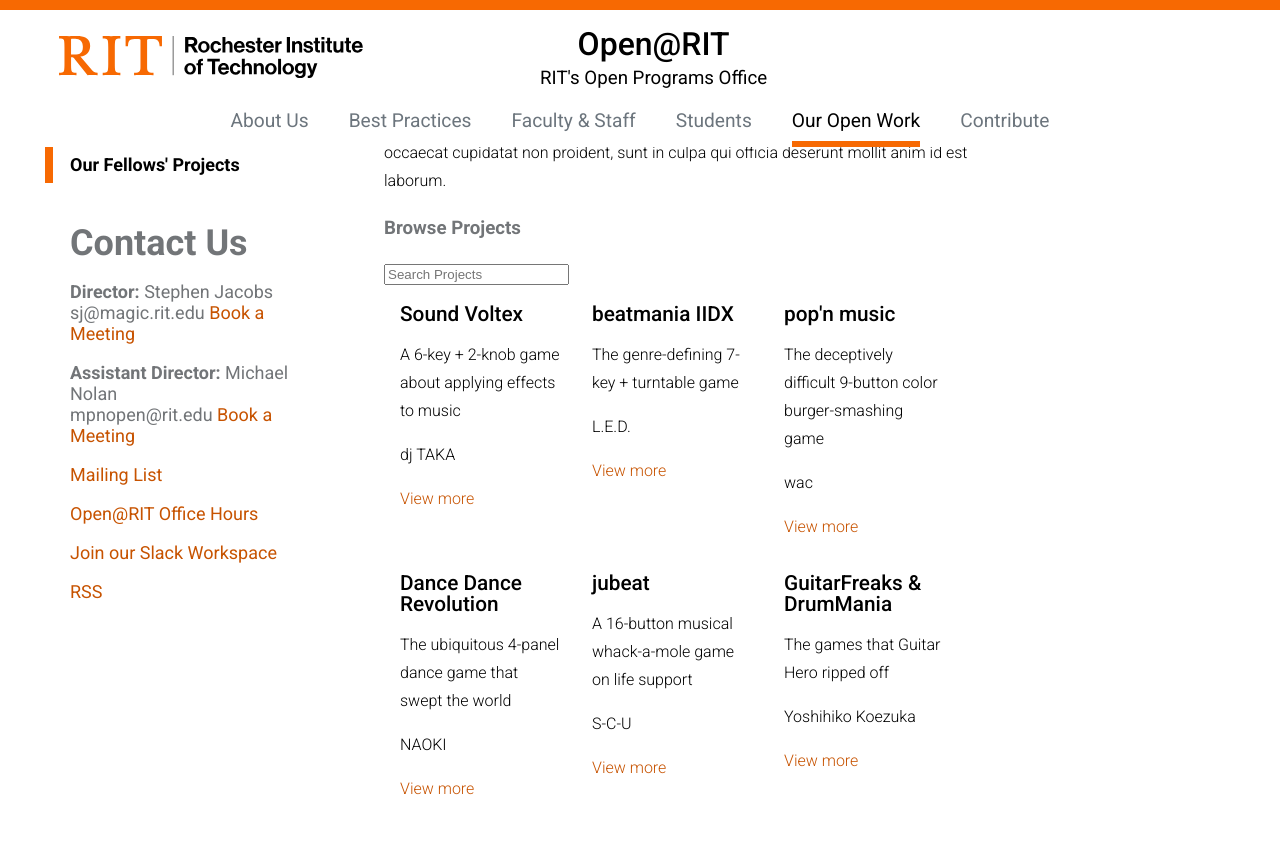
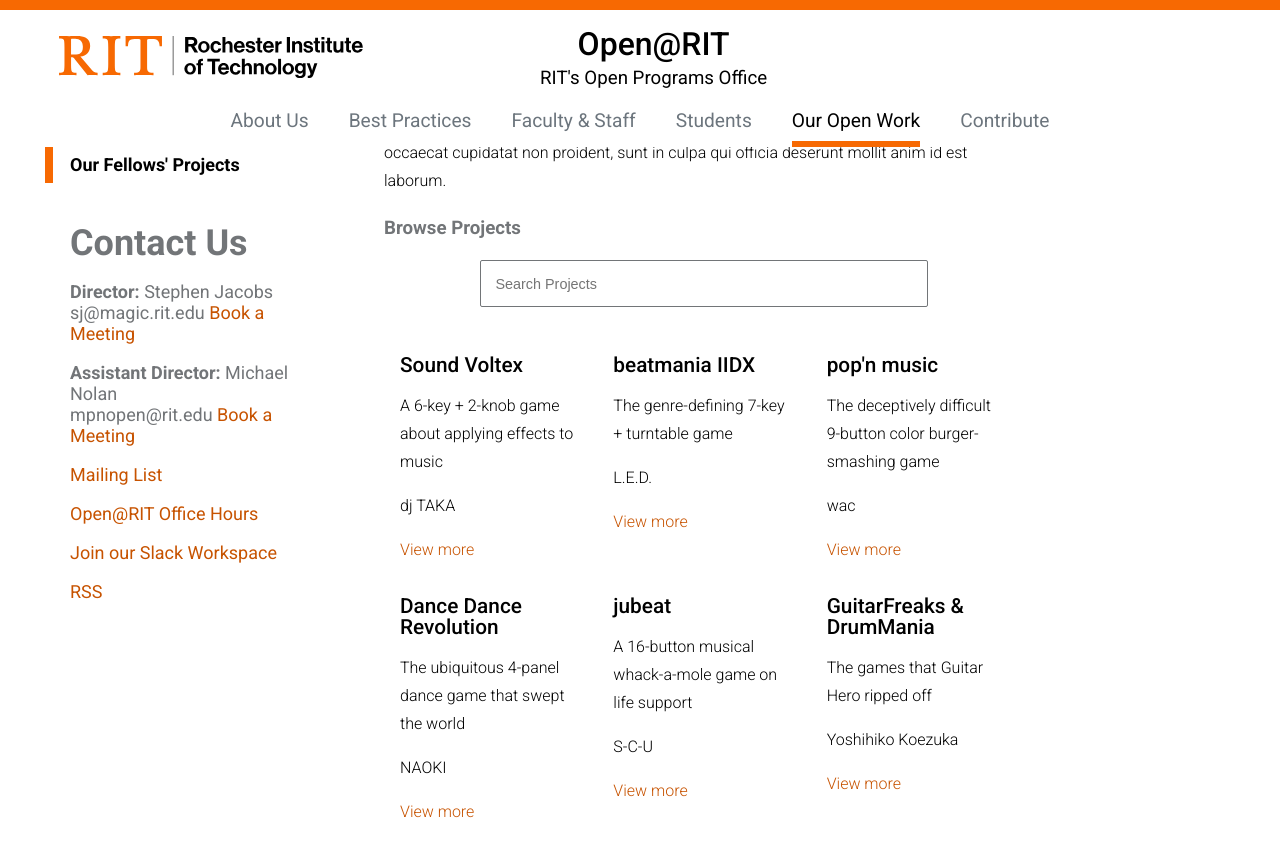
Before and after one commit to FOSSRIT/open-rit-website, a Jekyll site: the page built from our-work/fellows-projects.md, in a window 1280 px wide and 900 px high, scrolled down 630 px. Shown: the top 857 px of the window. Built offline with Jekyll 4.4.1, drawn with Linux system fonts in a browser that asks for light colours.

Commit message:
basic search bar styles

```diff
--- a/_sass/includes/_projects-grid.scss
+++ b/_sass/includes/_projects-grid.scss
@@ -1,4 +1,25 @@
 /* Styles for the projects grid (projects-grid.html) */
+
+#projects-search {
+	display: flex;
+	flex-direction: column;
+	padding: 0 15%;
+	margin-bottom: 2em;
+
+	input {
+		display: block;
+		box-sizing: content-box;
+		font-size: 0.9em;
+		padding: 1em;
+		outline: none;
+		border: 1px solid #727578;
+		border-radius: 2px;
+
+		&:focus {
+			outline: 1px solid darken(#727578, 10%);
+		}
+	}
+}
 
 #projects-container {
 	display: flex;
@@ -7,8 +28,10 @@
 }
 
 .project {
-	max-width: 10em; // TODO: do better
-	margin: 1em;
+	flex: 1 0 33%;
+	min-width: 200px;
+	box-sizing: border-box;
+	padding: 1em;
 
 	h2 {
 		font-size: 1.3em;
```
